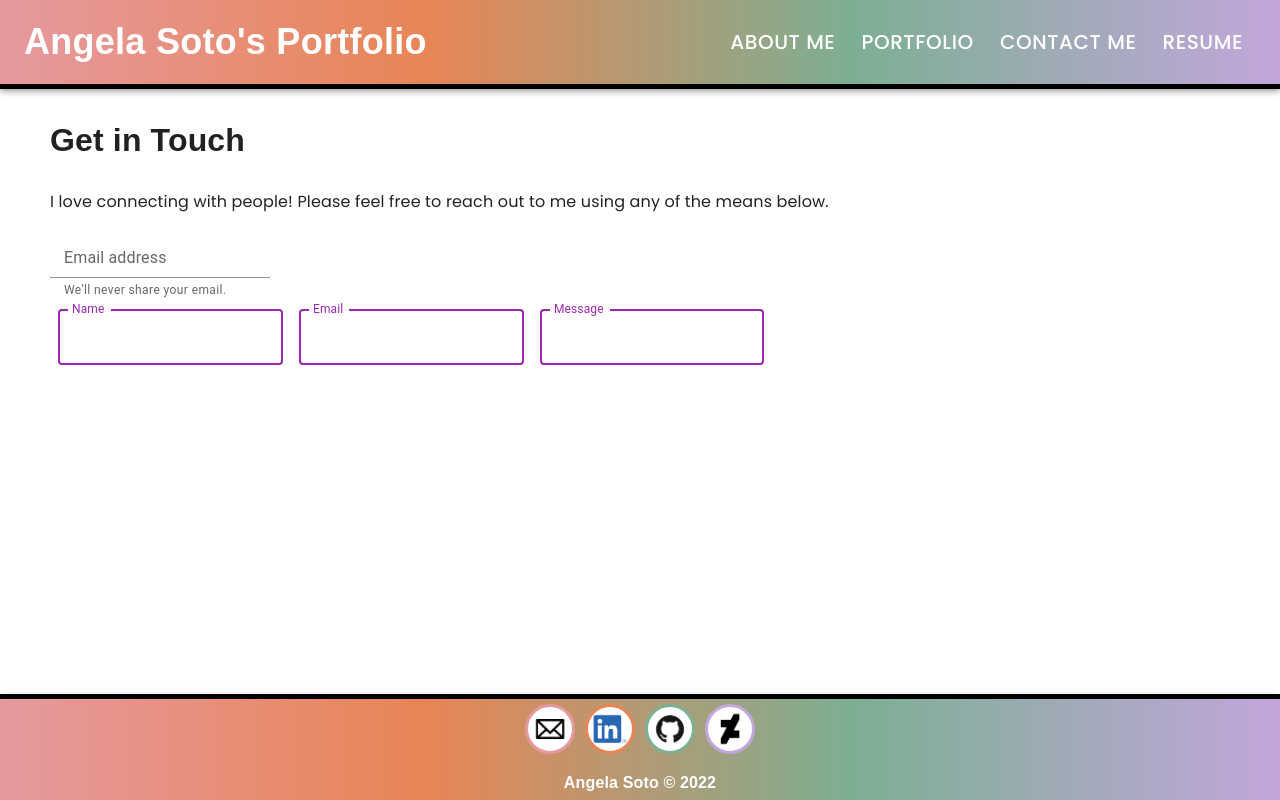
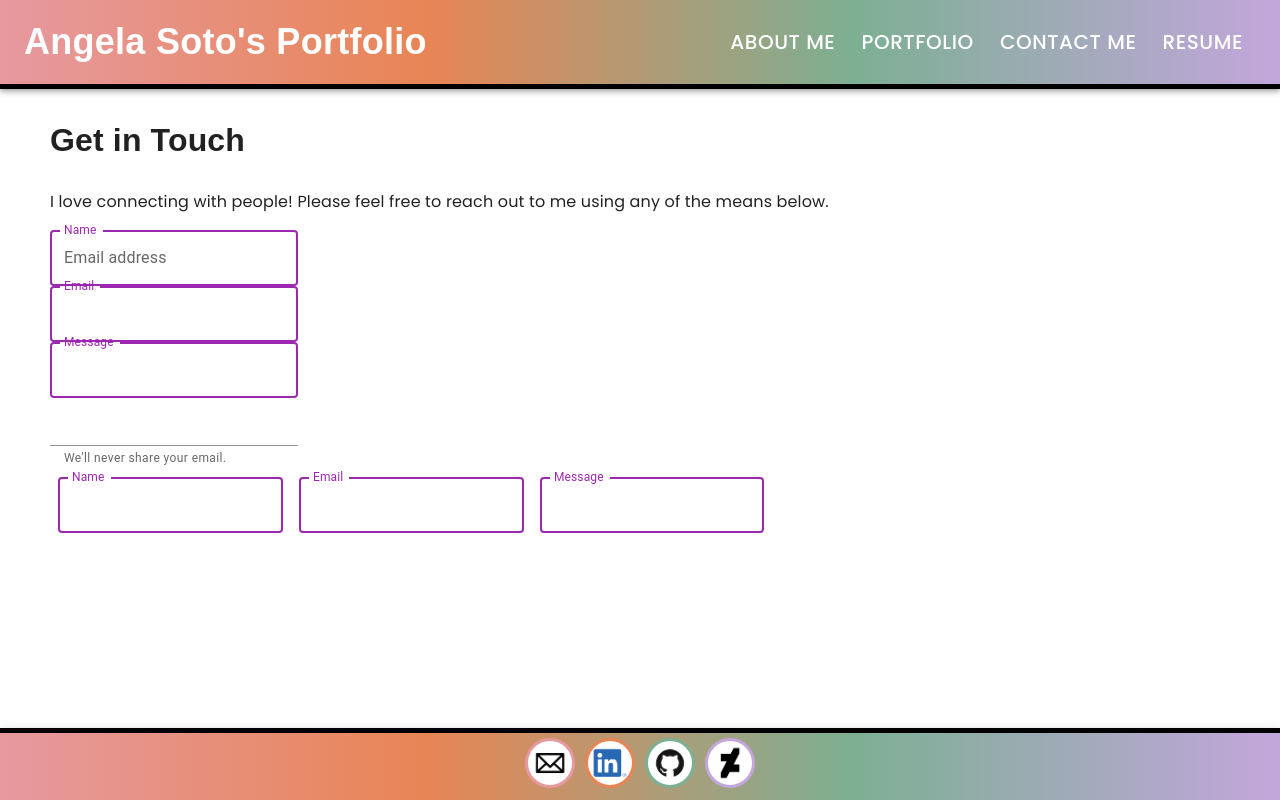
Before and after one commit to anakela/react-portfolio, a React (Create React App) app: page / in a window 1280 px wide. Both pictures are taken after a click on the button "CONTACT ME". Built offline with nearby package versions, Linux system fonts and the light colour scheme; a web font is replaced by a local one.

Commit message:
Updated the Contact page.

```diff
--- a/src/components/Footer.js
+++ b/src/components/Footer.js
@@ -81,7 +81,6 @@ export default function Footer() {
               <a href="https://github.com/anakela" title="Check me out on GitHub!" target="_blank" rel="noopener noreferrer"><img id="github" src={GitHub} alt="Look me up on GitHub!" /></a>
               <a href="https://www.deviantart.com/red-rogue-angel" title="Check out my earlier works of art here!" target="_blank" rel="noopener noreferrer"><img id="dev-art" src={DA} alt="Check out my art at DA!" /></a>
             </div>
-            <p>Angela Soto &copy; 2022</p>
           </Box>
           {/* <IconButton color="inherit">
             <SearchIcon />
--- a/src/components/pages/Contact.js
+++ b/src/components/pages/Contact.js
@@ -15,6 +15,26 @@ export default function Contact() {
             </p>
 
             <FormControl>
+                <TextField
+                    id="margin-none"
+                    label="Name"
+                    color="secondary"
+                    focused
+                    style={{ m: 1, width: '100%' }}
+                />
+                <TextField
+                    id="outlined-basic"
+                    label="Email"
+                    color="secondary"
+                    focused
+                />
+                <TextField
+                    id="outlined-basic"
+                    label="Message"
+                    rows={4}
+                    color="secondary"
+                    focused
+                />
                 <InputLabel htmlFor="my-input">Email address</InputLabel>
                 <Input id="my-input" aria-describedby="my-helper-text" />
                 <FormHelperText id="my-helper-text">We'll never share your email.</FormHelperText>
```
